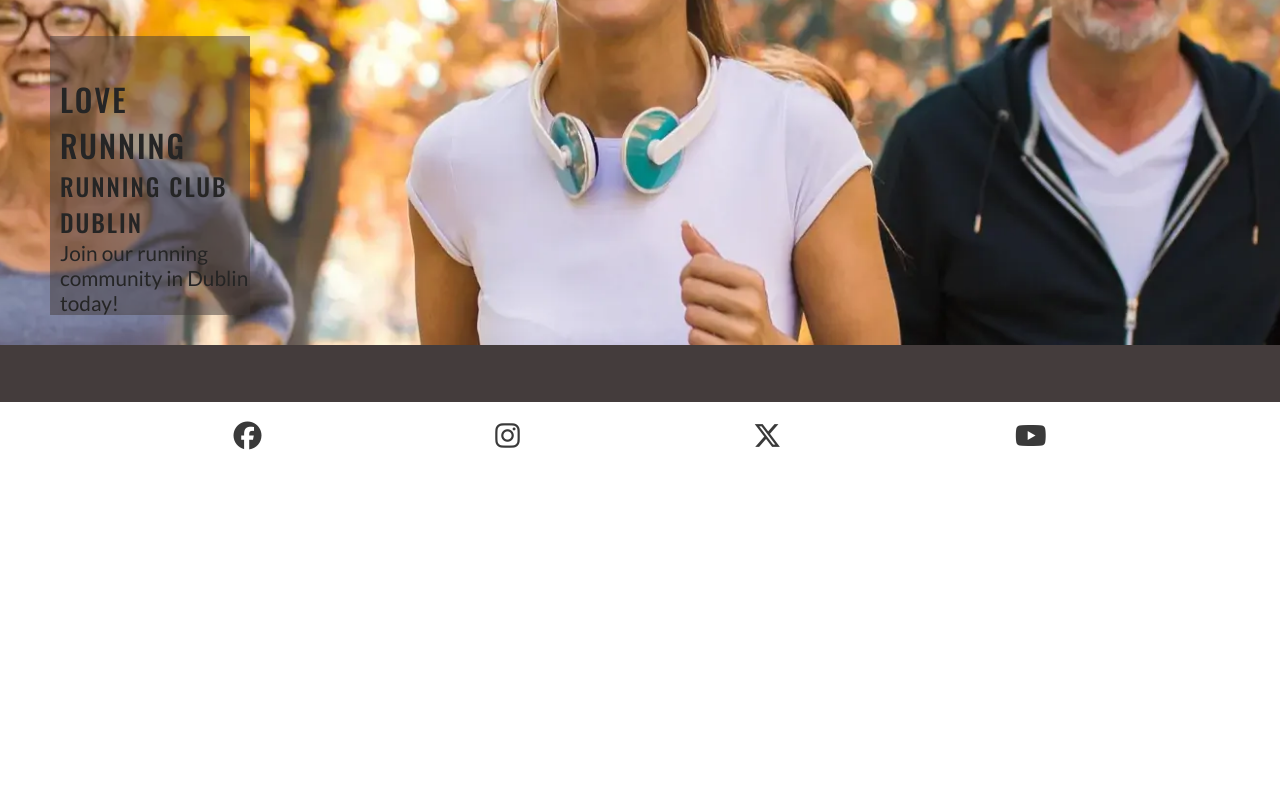
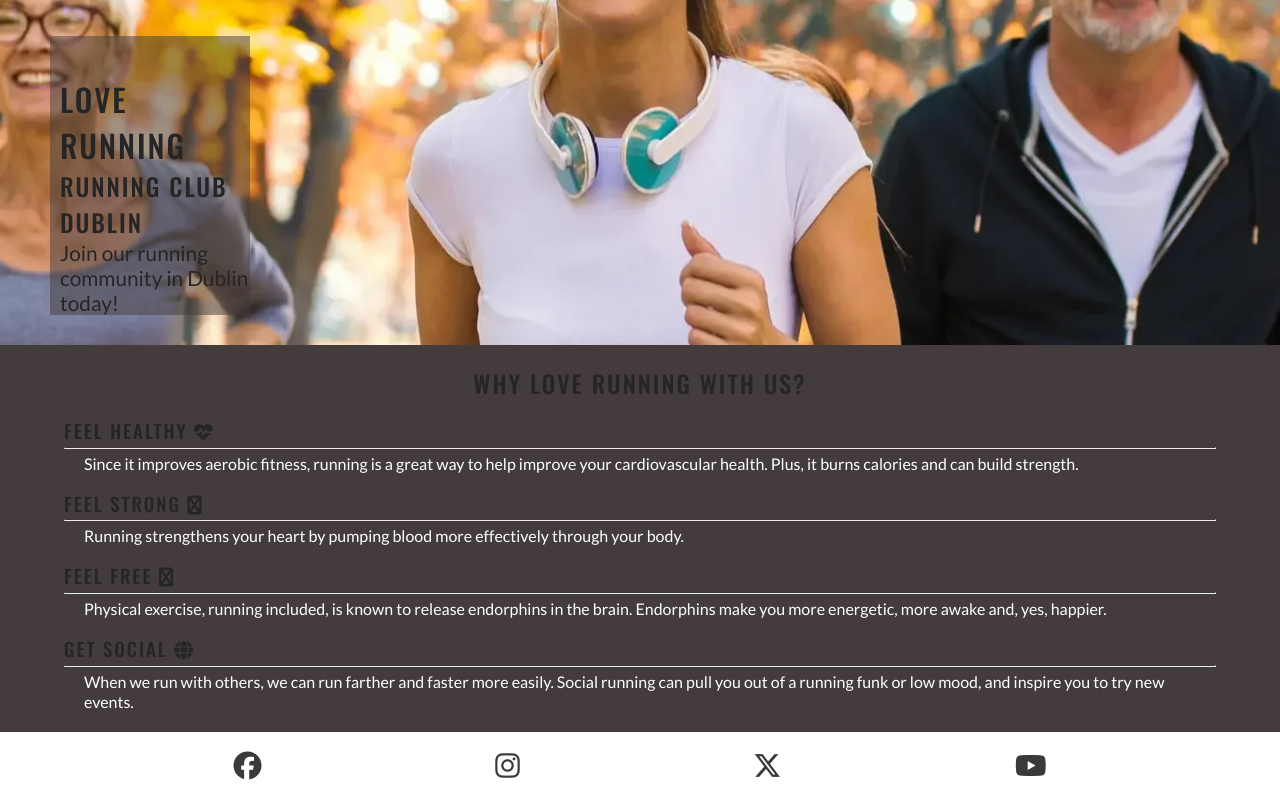
Before and after one commit to ffish54/love-running, a plain HTML site: page index.html in a window 1280 px wide. Shown: the part 330-1130 px from the top of the page. Before the commit the page ends 800 px from the top, so only its background shows below. Drawn offline with nearby package versions, Linux system fonts and the light colour scheme.

Commit message:
added a description section below hero with styles

```diff
--- a/assets/css/style.css
+++ b/assets/css/style.css
@@ -112,6 +112,38 @@ main {
     padding-left: 10px;
 }
 
+#reasons {
+    margin: 20px auto;
+    width: 90%;
+}
+
+#reasons h2 {
+    text-align: center;
+    text-size-adjust: 280%;
+    text-transform: bold;
+    margin-bottom: 20px;
+}
+
+#benefits-physical > div,
+#benefits-mental > div {
+    line-height: 20px;
+    margin-bottom: 20px;
+}
+
+#benefits {
+    margin-bottom: 0 20px;
+}
+
+#benefits  hr {
+   border-top: 1px solid #3a3a3a;
+   margin: 5px 0;
+
+}
+
+#benefits  p {
+    padding: 0 20px;
+}
+
 #cover-text > h2, #cover-text > h3, #cover-text > p {
     color: #252525;
 }
--- a/index.html
+++ b/index.html
@@ -64,14 +64,62 @@
     <main>
       <section id="hero">
         <div id="cover-text">
-          <h2> Love Running</h2>
-          <h3> Running Club Dublin</h3>
+          <h2>Love Running</h2>
+          <h3>Running Club Dublin</h3>
           <p>Join our running community in Dublin today!</p>
-
         </div>
       </section>
 
+      <section id="reasons">
+        <h2>WHY LOVE RUNNING WITH US?</h2>
 
+        <div id="benefits">
+          <div id="benefits-physical">
+            <div>
+              <h3>FEEL HEALTHY <i class="fa-solid fa-heart-pulse"></i></h3>
+              <hr />
+              <p>
+                Since it improves aerobic fitness, running is a great way to
+                help improve your cardiovascular health. Plus, it burns calories
+                and can build strength.
+              </p>
+            </div>
+
+            <div>
+              <h3>FEEL STRONG <i class="fa-brands fa-dumbbell"></i></h3>
+              <hr />
+
+              <p>
+                Running strengthens your heart by pumping blood more effectively
+                through your body.
+              </p>
+            </div>
+          </div>
+
+          <div id="benefits-mental">
+            <div>
+              <h3>FEEL free <i class="fa-solid fa-fly"></i></h3>
+              <hr />
+              <p>
+                Physical exercise, running included, is known to release
+                endorphins in the brain. Endorphins make you more energetic,
+                more awake and, yes, happier.
+              </p>
+            </div>
+
+            <div>
+              <h3>GET SOCIAL <i class="fa-solid fa-globe"></i></h3>
+              <hr />
+
+              <p>
+                When we run with others, we can run farther and faster more
+                easily. Social running can pull you out of a running funk or low
+                mood, and inspire you to try new events.
+              </p>
+            </div>
+          </div>
+        </div>
+      </section>
     </main>
 
     <footer>
@@ -114,6 +162,9 @@
         </li>
       </ul>
     </footer>
-    <script src="https://kit.fontawesome.com/4e68a1efe8.js" crossorigin="anonymous" ></script>
+    <script
+      src="https://kit.fontawesome.com/4e68a1efe8.js"
+      crossorigin="anonymous"
+    ></script>
   </body>
 </html>
```
